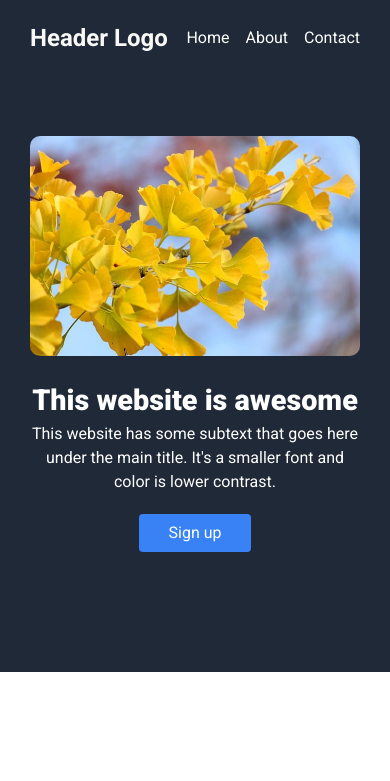
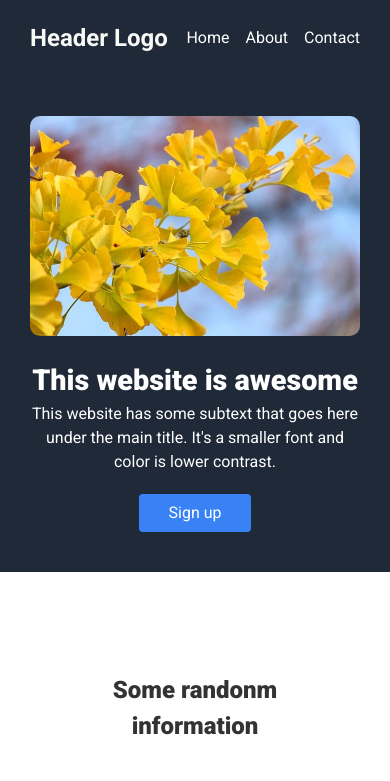
Before and after one commit to mrusselk/landing_page, a plain HTML site: page index.html in a window 390 px wide. Shown: the top 781 px of the page. Drawn offline with Linux system fonts and the light colour scheme.

Commit message:
Update padding in mobile device

```diff
--- a/style.css
+++ b/style.css
@@ -229,6 +229,10 @@ ul.nav li a{
 }
 
 @media (max-width:768px){
+    .row {
+        padding : 40px 30px;
+    }
+
     .hero>*:first-child{
         order : 1;
         text-align: center;
```
